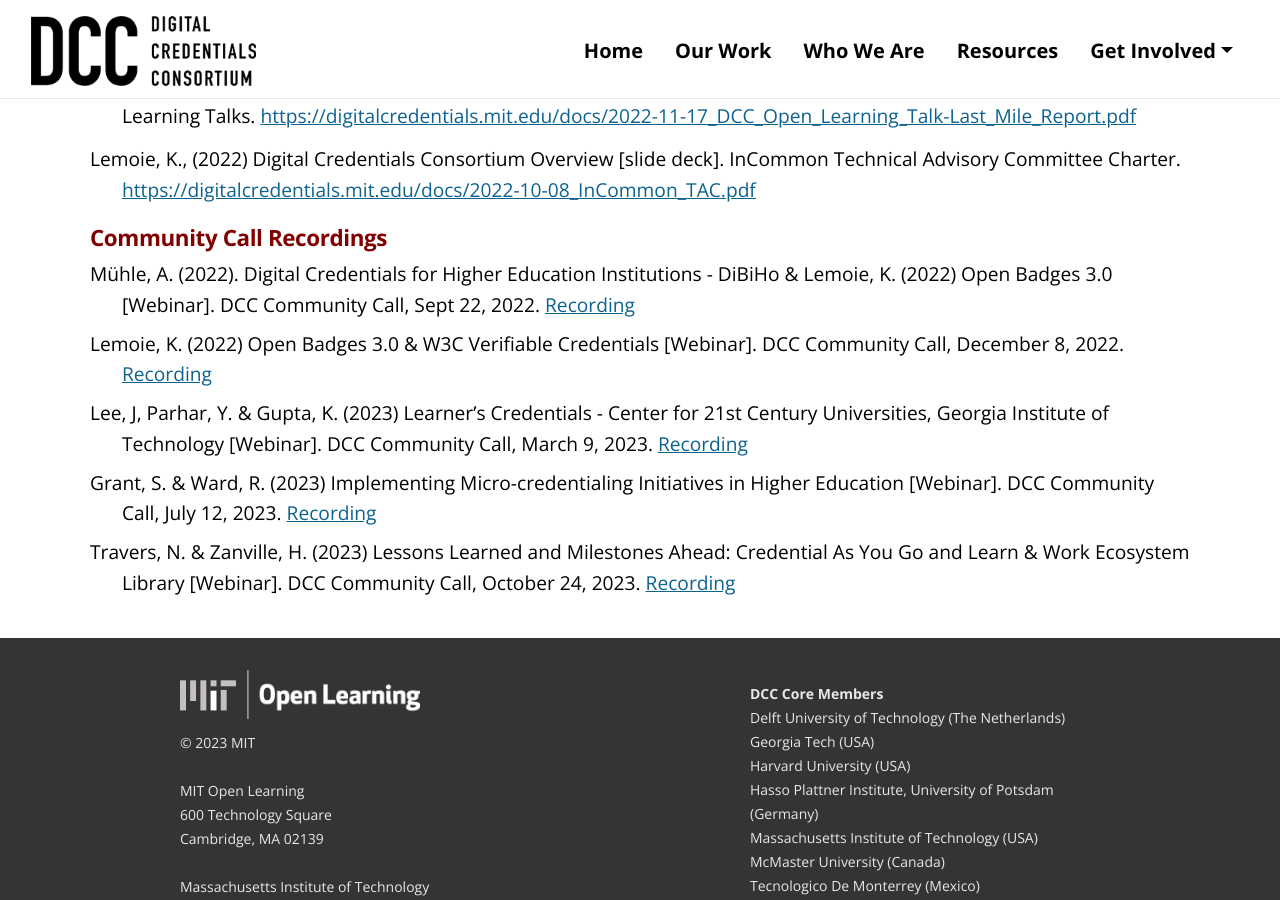
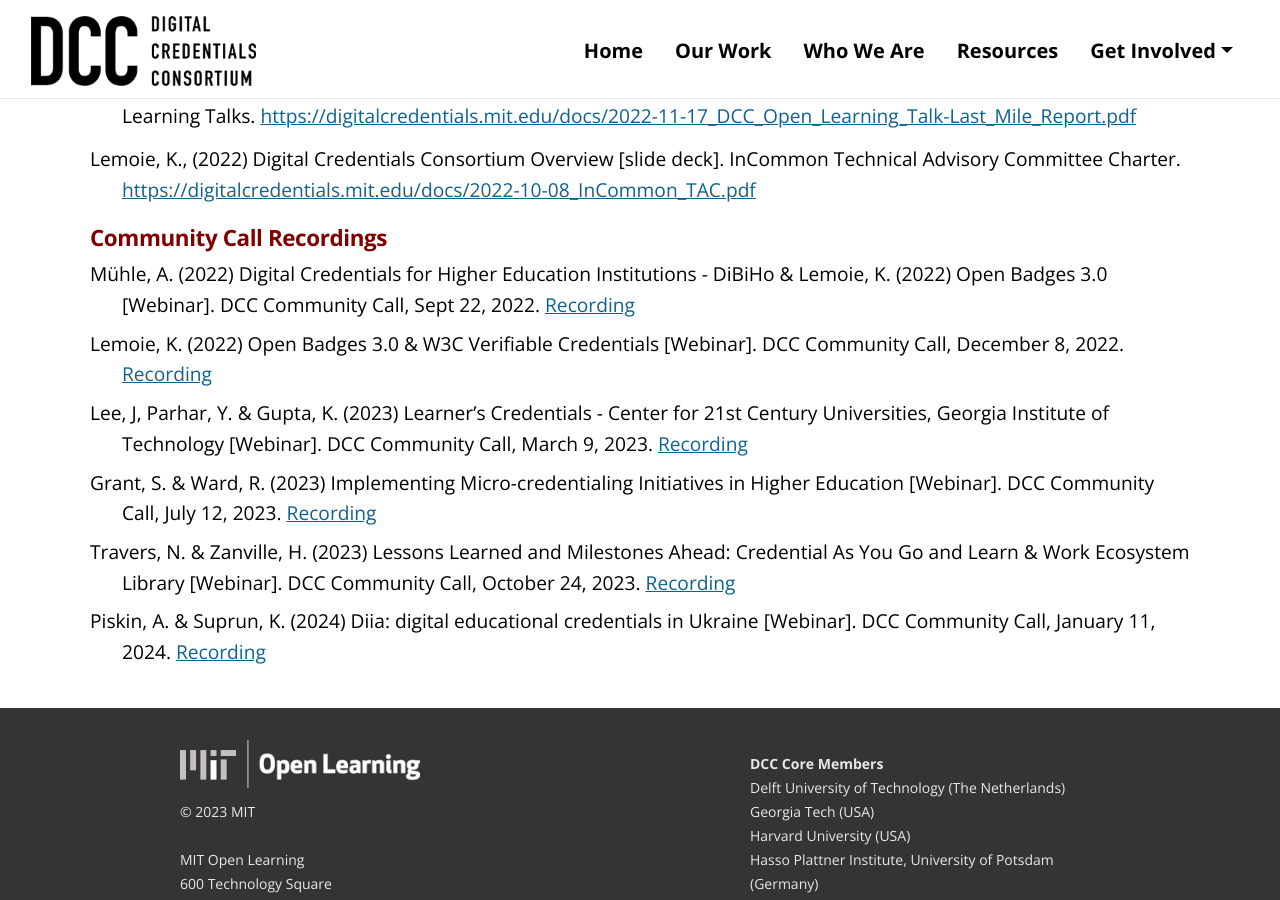
Before and after one commit to digitalcredentials/dcc-website, a Jekyll site: the page built from resources.md, in a window 1280 px wide and 900 px high, scrolled down 1206 px. Built offline with Jekyll 4.4.1, drawn with Linux system fonts in a browser that asks for light colours.

Commit message:
Update resources.md

```diff
--- a/resources.md
+++ b/resources.md
@@ -24,8 +24,9 @@
 * Lemoie, K., (2022) Digital Credentials Consortium Overview [slide deck]. InCommon Technical Advisory Committee Charter. [{{ site.url | prepend: site.baseurl }}/docs/2022-10-08_InCommon_TAC.pdf]({{ site.baseurl }}/docs/2022-10-08_InCommon_TAC.pdf)
 
   ## Community Call Recordings
-* Mühle, A. (2022). Digital Credentials for Higher Education Institutions - DiBiHo & Lemoie, K. (2022) Open Badges 3.0 [Webinar]. DCC Community Call, Sept 22, 2022. [Recording](https://mit.zoom.us/rec/share/bZOfPdkSTYhh3rPYzqs7b_Vm3ePuAug4ceM9ii9Rb8iOMbr-ssablQoV27Yq-Kq0.UlC0YPDXRrsEVER8)
+* Mühle, A. (2022) Digital Credentials for Higher Education Institutions - DiBiHo & Lemoie, K. (2022) Open Badges 3.0 [Webinar]. DCC Community Call, Sept 22, 2022. [Recording](https://mit.zoom.us/rec/share/bZOfPdkSTYhh3rPYzqs7b_Vm3ePuAug4ceM9ii9Rb8iOMbr-ssablQoV27Yq-Kq0.UlC0YPDXRrsEVER8)
 * Lemoie, K. (2022) Open Badges 3.0 & W3C Verifiable Credentials [Webinar]. DCC Community Call, December 8, 2022. [Recording](https://mit.zoom.us/rec/share/eT2coyj7goIRko-kAygcCDrEKCXPChYvZCb-IDYPZ5W-A9IBYjDw9IQTLdGx5LdP.GJU8KYWrd6GjDKRm?startTime=1670522729000)
 * Lee, J, Parhar, Y. & Gupta, K. (2023) Learner's Credentials - Center for 21st Century Universities, Georgia Institute of Technology [Webinar]. DCC Community Call, March 9, 2023. [Recording](https://mit.zoom.us/rec/share/tz3cr-1z9J9d_Jqjrr0wQoEITsqnXhStVpWnWnhPuIpK0zZj-LjvhOtVw_H_XkhX.pRQ-Vvnj2MbVF98S?startTime=1678385076000)
 * Grant, S. & Ward, R. (2023) Implementing Micro-credentialing Initiatives in Higher Education [Webinar]. DCC Community Call, July 12, 2023. [Recording](https://mit.zoom.us/rec/share/ckXKysL7YFM2OjPbK1qc1sZrJLQimBSPn7uvjRUTNVcuBgs29I9Ack2Gsr9AuqzT.V2RgkyKg7PhmPzpb?startTime=1689177935000)
 * Travers, N. & Zanville, H. (2023) Lessons Learned and Milestones Ahead: Credential As You Go and Learn & Work Ecosystem Library [Webinar]. DCC Community Call, October 24, 2023. [Recording](https://mit.zoom.us/rec/share/j7QZYUlU5yNWtf_u-BaRavzKSlUO8JuChpsqBqd7-VXP07CPmkizbBCLbCn1qfal.rDM84gr4srmTqR6S?startTime=1698166818000)
+* Piskin, A. & Suprun, K. (2024) Diia: digital educational credentials in Ukraine [Webinar]. DCC Community Call, January 11, 2024. [Recording](https://mit.zoom.us/rec/share/cfzIaL8Y3JiQ0DWoLu7MunKMNNJLXH9ARJF-17mtRJXTwQM4N_VEx7eqgxo-tKnz.3gpD8LdnlTaZiCvL)
```
